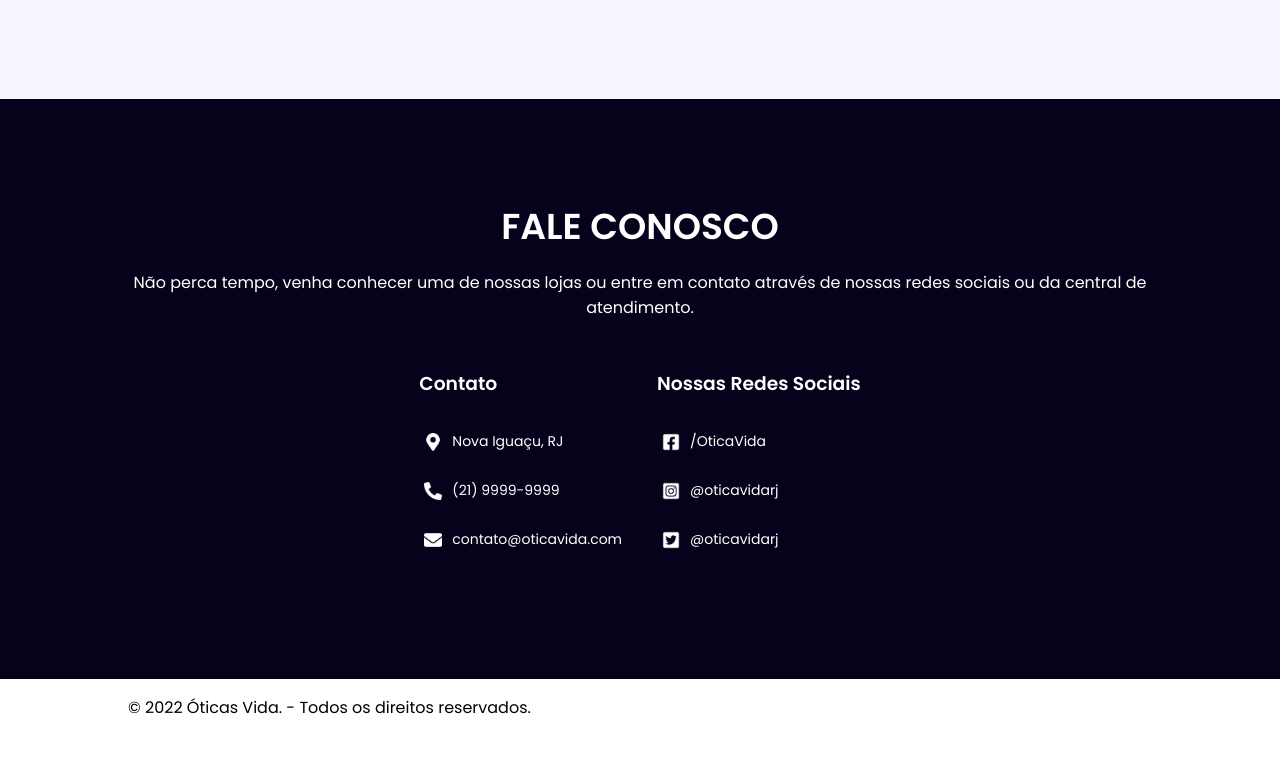
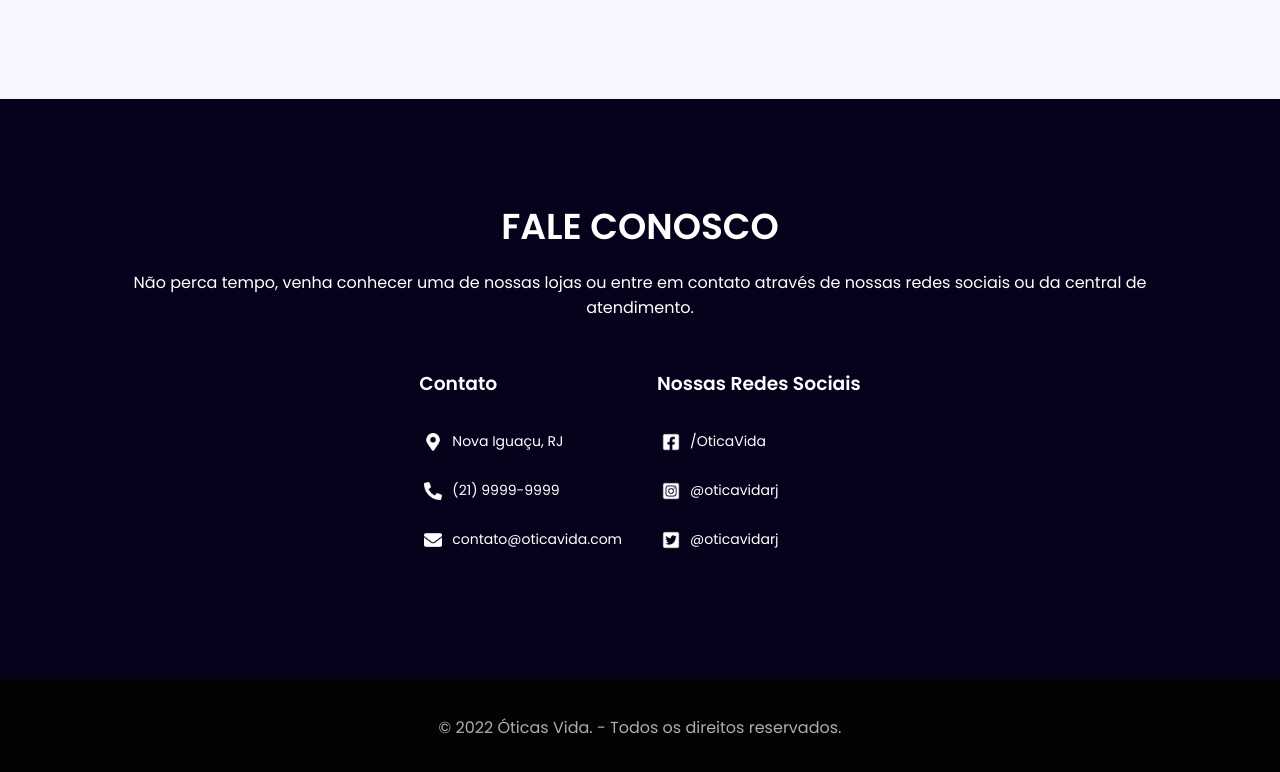
Before and after one commit to gleicekelly13/Loja-de-oculos, a React (Create React App) app: page / in a window 1280 px wide. Shown: the part 2912-3684 px from the top of the page. Before the commit the page ends 3648 px from the top, so only its background shows below. Built offline with nearby package versions, Linux system fonts and the light colour scheme; a web font is replaced by a local one.

Commit message:
Estilização do footer

```diff
--- a/src/App.css
+++ b/src/App.css
@@ -218,3 +218,13 @@ figure {
   font-size: 14px;
   margin-left: 10px;
 }
+
+footer {
+  background-color: #030303;
+  padding: 20px;
+}
+
+footer p {
+  color: #adadad;
+  text-align: center;
+}
```
